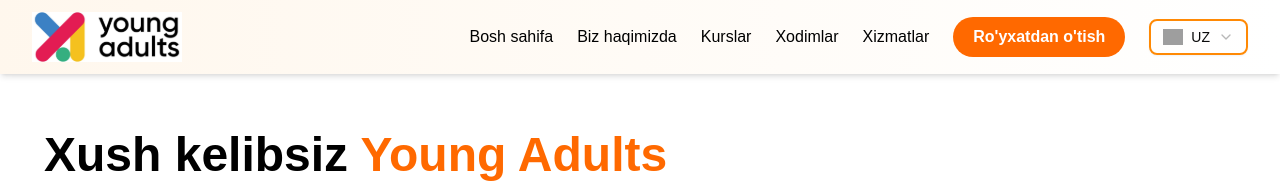
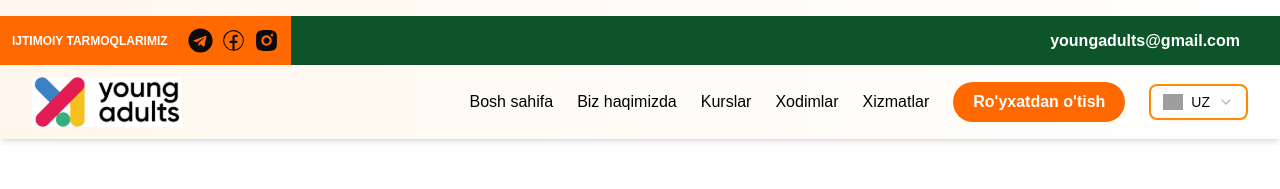
Before and after one commit to odilbekjon/young-adults, a React (Vite) app: page / in a window 1280 px wide. Shown: the top 189 px of the page. Built offline with nearby package versions, Linux system fonts and the light colour scheme; grey boxes are pictures that could not be loaded.

Commit message:
add changes

```diff
--- a/src/components/Header/Header.tsx
+++ b/src/components/Header/Header.tsx
@@ -5,6 +5,9 @@ import { FaBars } from "react-icons/fa";
 import { IoPersonSharp } from "react-icons/io5";
 import { FaPhone } from "react-icons/fa6";
 import { IoMdMailUnread } from "react-icons/io";
+import { RiInstagramFill } from "react-icons/ri";
+import { CiFacebook } from "react-icons/ci";
+import { FaTelegram } from "react-icons/fa";
 import logo from "../../assets/Rectangle_3980_bg_removed_deep.svg";
 import {
   Select,
@@ -34,8 +37,19 @@ export const Header = () => {
   }
 
   return (
-    <header className="bg-gradient-to-r from-orange-50 to-white backdrop-blur-md shadow-md sticky top-0 z-50 p-3">
-
+   <section className="bg-gradient-to-r from-orange-50 to-white backdrop-blur-md pt-4">
+        <div className=" bg-green-900 flex justify-between items-center">
+            <div className="bg-[#FF6900] max-w-100 p-3 flex items-center gap-5">
+              <span className="text-white text-[12px] font-bold uppercase">Ijtimoiy tarmoqlarimiz</span>
+              <div className="flex gap-2">
+                 <a href=""> <FaTelegram  size={25} color="" /> </a>
+                 <a href=""> <CiFacebook  size={25} color="" /> </a>
+                 <a href=""> <RiInstagramFill size={25} color="" /> </a>
+              </div>
+            </div>
+              <a className="text-white font-bold mr-10" href="">youngadults@gmail.com</a>
+        </div>
+       <header className=" shadow-md sticky top-0 z-50 p-3">
       <div className="container  mx-auto px-4 py-3 flex items-center justify-between">
         <a href="/#"
           className="flex items-center gap-2 cursor-pointer"
@@ -138,5 +152,6 @@ export const Header = () => {
       )}
 
     </header>
+   </section>
   );
 };
```
